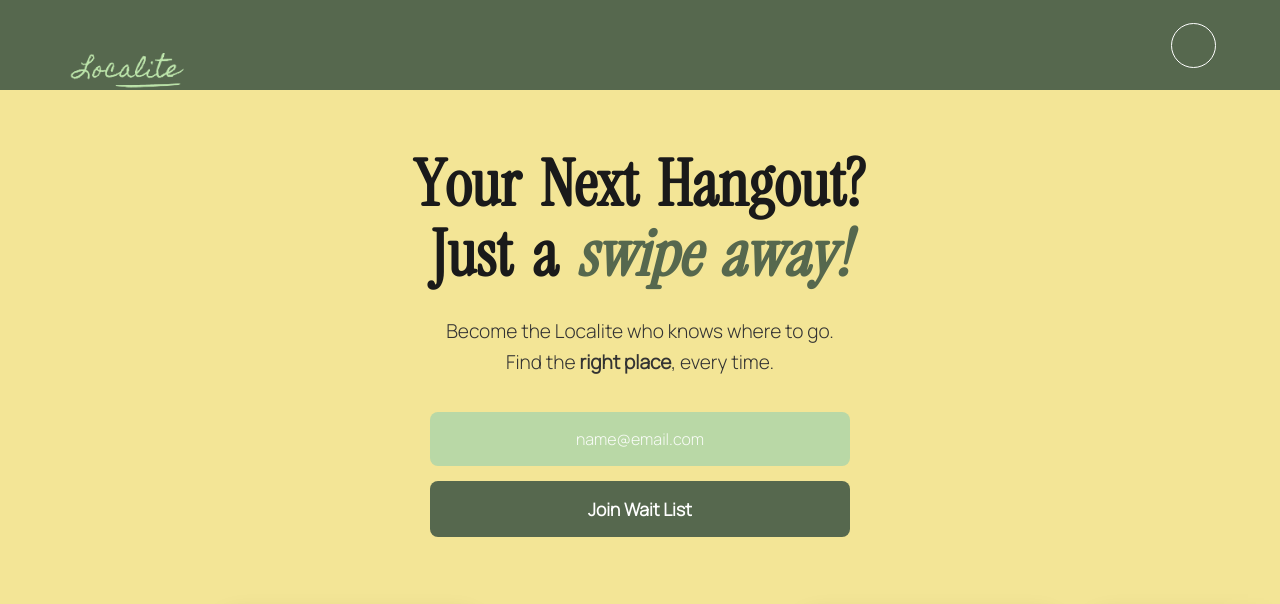
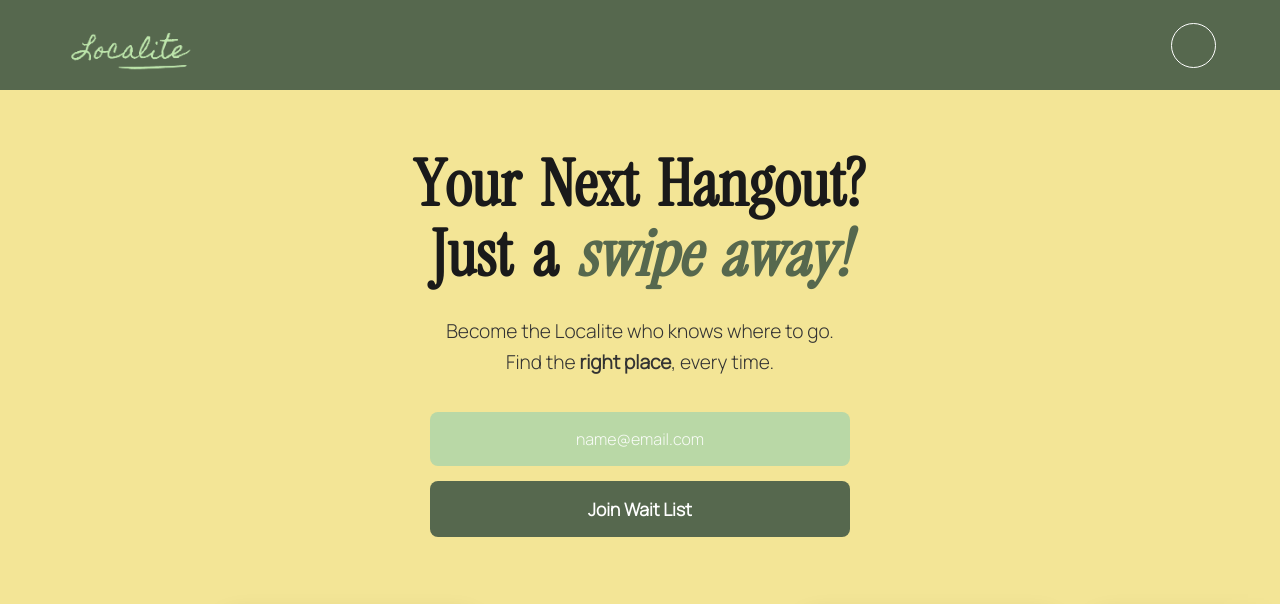
Before and after one commit to localiteapp/localite-waitlist, a website: page index.html in a window 1280 px wide. Shown: the top 604 px of the page. Drawn offline with nearby package versions, Linux system fonts and the light colour scheme; some icons are missing.

Commit message:
Fixed mobile responsiveness1

```diff
--- a/style.css
+++ b/style.css
@@ -44,12 +44,12 @@ body {
 }
 
 .logo img {
-    height: 180px;
+    height: 190px;
     width: auto;
     display: block;
     object-fit: contain;
     position: relative;
-    top: 10px;
+    top: -10px;
     max-width: 100%; /* Prevents logo from forcing screen wide */
 }
 
```
